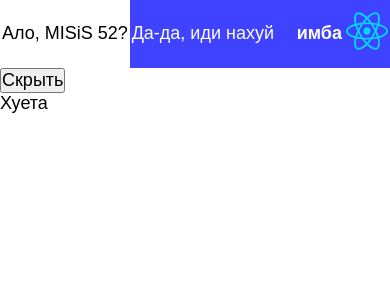
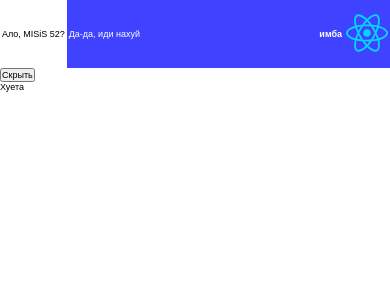
Before and after one commit to Flor1nD/git-react-app, a React (Vite) app: page / in a window 390 px wide. Shown: the top 300 px of the page. Built offline with nearby package versions, Linux system fonts and the light colour scheme.

Commit message:
feat: init

```diff
--- a/src/App.css
+++ b/src/App.css
@@ -1,3 +1,58 @@
+@media (max-width: 768px) {
+  * {
+    margin: 0;
+    padding: 0;
+    max-width: 100vw;
+    font-family: Arial, Helvetica, sans-serif;
+    font-size: 9px;
+  }
+
+  header {
+    background-color: rgb(63, 67, 255);
+    height: 8vh;
+    padding: 0;
+    position: sticky;
+    top: 0;
+
+    display: flex;
+    flex-direction: row;
+    justify-content: space-between;
+    align-items: center;
+  }
+
+  .headBlock {
+    height: 8vh;
+
+
+    display: flex;
+  }
+
+  .hueta {
+    width: 5vh;
+    height: 5vh;
+  }
+
+  .hueten {
+    padding-left: 0.5vw;
+    padding-right: 0.5vw;
+    color: white;
+    text-decoration: none;
+
+    height: 100%;
+    align-content: center;
+  }
+
+
+  .hueten:hover {
+    color: black;
+    background-color: white;
+    height: 100%;
+  }
+
+}
+
+
+@media (min-width: 769px) {
   * {
     margin: 0;
     padding: 0;
@@ -47,3 +102,5 @@ header {
     background-color: white;
     height: 100%;
   }
+
+}
```
Lines whose indentation alone changed are shown as unchanged.
